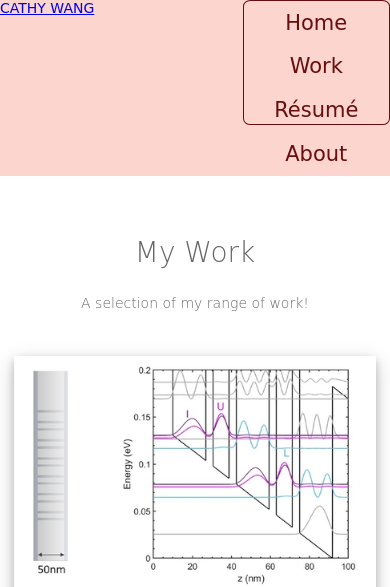
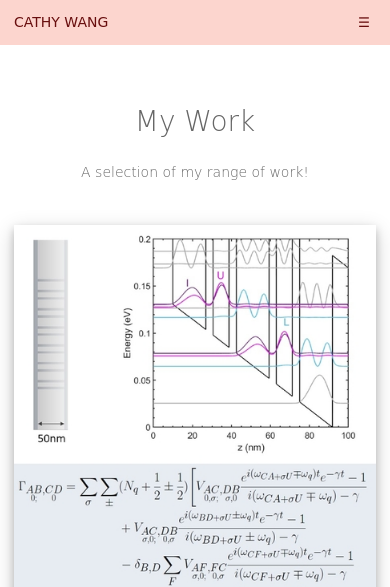
Before and after one commit to kx-wang/kx-wang.github.io, a plain HTML site: page work.html in a window 390 px wide. Shown: the top 587 px of the page. Drawn offline with Linux system fonts and the light colour scheme; a web font is replaced by a local one.

Commit message:
made responsive, added hamburger menu

```diff
--- a/work.html
+++ b/work.html
@@ -14,16 +14,20 @@
     <body>
         <header class="topnav">
             <div class="topnav-left">
-                <a href="index.html">CATHY WANG</a>
+                <a class="topnav-logo" href="index.html">CATHY WANG</a>
+                <button aria-label="Open navigation" class="open-nav">&#9776;</button>
             </div>
 
-            <div class="topnav-right">
-                <a class="navlink" href="index.html">Home</a>
-                <a class="navlink active" href="work.html">Work</a>
-                <a class="navlink" href="resume-general.pdf">Résumé</a>
-                <a class="navlink" href="about.html">About</a>
-            </div>
-        </header> <!--for the top navigation bar -->
+            <nav class="nav">
+                <button aria-label="Close navigation" class="close-nav">&times;</button>
+                <ul class="topnav-right">
+                    <li class="nav-list-item"><a class="navlink" href="index.html">Home</a></li>
+                    <li class="nav-list-item"><a class="navlink current" href="work.html">Work</a></li>
+                    <li class="nav-list-item"><a class="navlink" href="resume-general.pdf">Résumé</a></li>
+                    <li class="nav-list-item"><a class="navlink" href="about.html">About</a></li>
+                </ul>
+            </nav>
+        </header><!--for the top navigation bar -->
 
         <main class="work-page">
             <h1 class="section__title">My Work</h1>
@@ -85,8 +89,6 @@
 
             </div>
         </main>
-    </body>
-
 
         <footer class="footer">
             <ul class="social-list">
@@ -110,8 +112,14 @@
                 </li>
 
             </ul>
+
             <p class="footer-text">&#169 CATHY WANG 2020 </p>
         </footer>
+        <script src="index.js"></script>
+    </body>
+
+
+
 
 
 </html>
```
Lines whose indentation alone changed are shown as unchanged.
